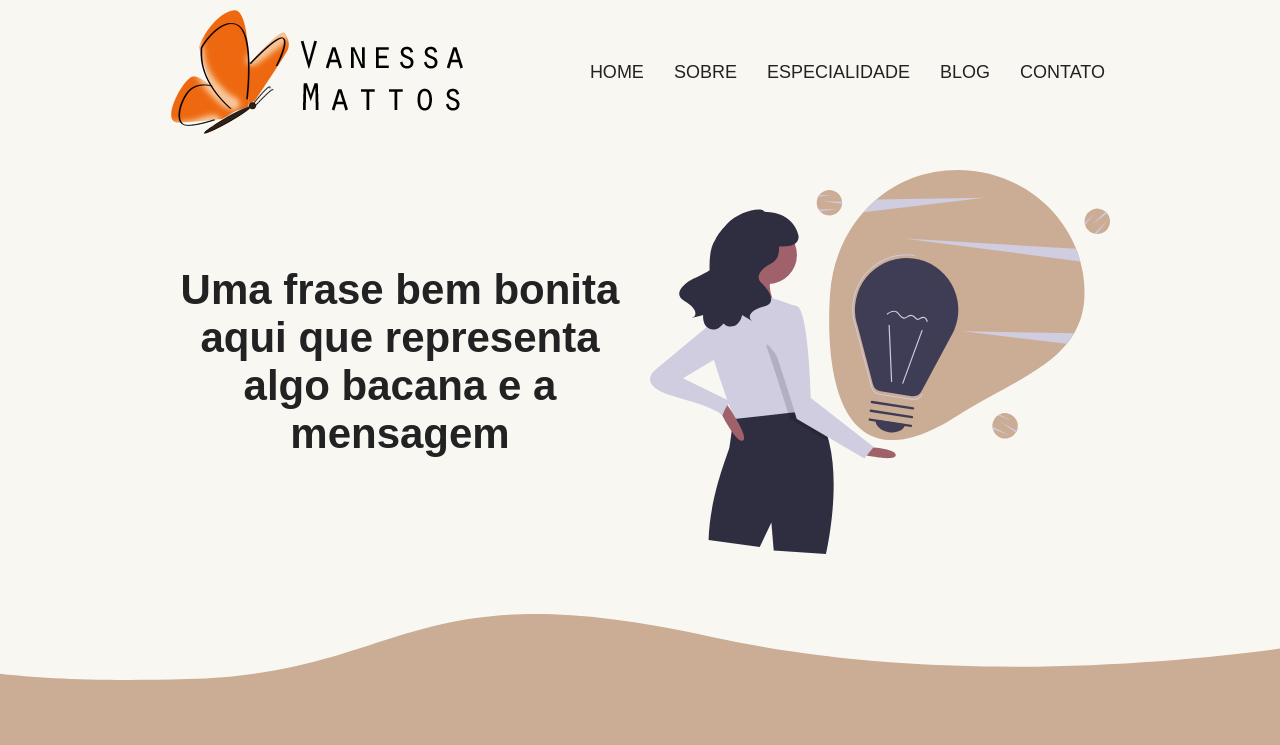
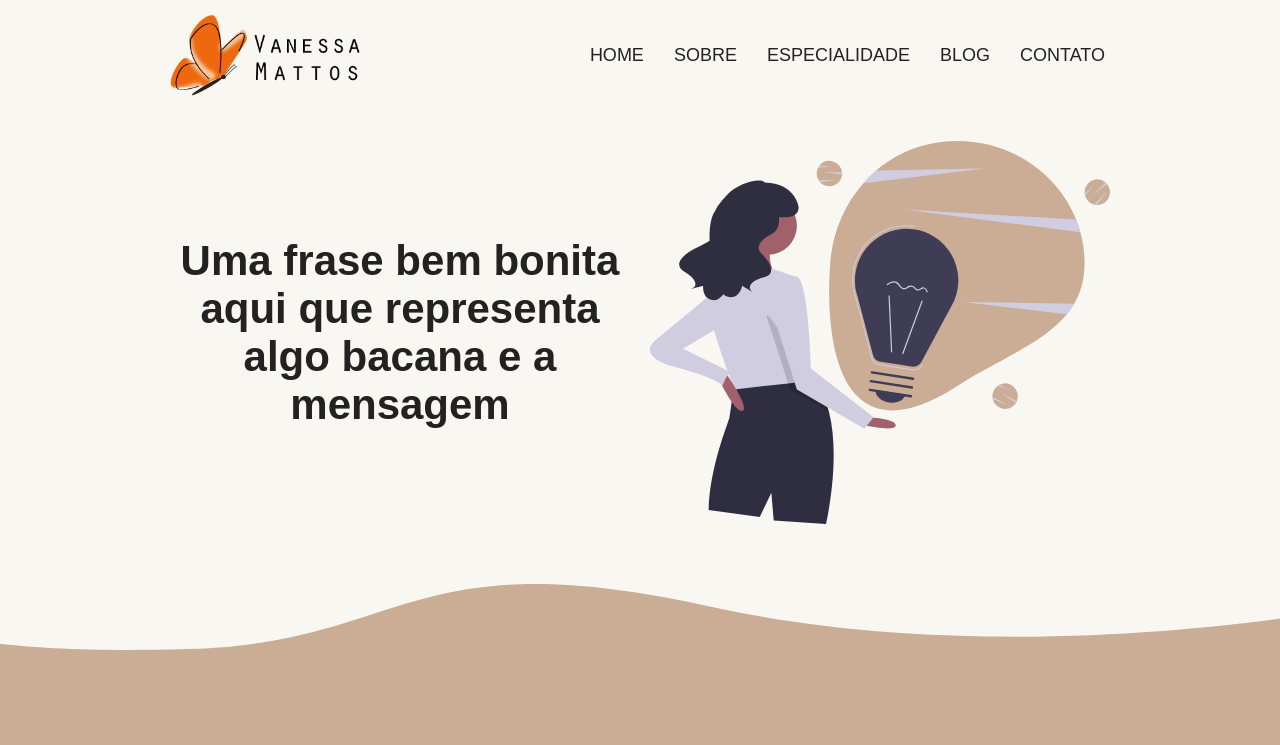
Before and after one commit to kaiofelipejs/psico-vanessa-mattos, a PHP site: page / in a window 1280 px wide. Shown: the top 745 px of the page. Run offline with PHP 8.4, Linux system fonts and the light colour scheme.

Commit message:
adjust menu in all pages

```diff
--- a/about.html
+++ b/about.html
@@ -16,7 +16,7 @@
           <img src="assets/icons/logo_horizontal.png" alt="Vanessa Mattos" />
         </a>
 
-        <nav class="menu-nav flex-item">
+        <nav class="menu-nav">
           <ul>
             <li><a href="index.html">Home</a></li>
             <li><a href="about.html">Sobre</a></li>
--- a/blog.html
+++ b/blog.html
@@ -16,7 +16,7 @@
           <img src="assets/icons/logo_horizontal.png" alt="Vanessa Mattos" />
         </a>
 
-        <nav class="menu-nav flex-item">
+        <nav class="menu-nav">
           <ul>
             <li><a href="index.html">Home</a></li>
             <li><a href="about.html">Sobre</a></li>
--- a/contact.html
+++ b/contact.html
@@ -16,7 +16,7 @@
           <img src="assets/icons/logo_horizontal.png" alt="Vanessa Mattos" />
         </a>
 
-        <nav class="menu-nav flex-item">
+        <nav class="menu-nav">
           <ul>
             <li><a href="index.html">Home</a></li>
             <li><a href="about.html">Sobre</a></li>
--- a/css/style.css
+++ b/css/style.css
@@ -218,19 +218,20 @@ section.bg-curves,
 /* MENU */
 .menu {
   top: 0;
-  padding: 10px 0;
-  position: fixed;
+  padding: 15px 0;
+  position: sticky;
   width: 100%;
   background: #f8f7f2;
 }
 
 .menu-logo {
   margin: 0 10px;
+  width: 20%;
 }
 
 @media (max-width: 739px) {
   .menu-logo {
-    width: 150px;
+    width: 50%;
   }
 }
 
@@ -280,7 +281,7 @@ section.bg-curves,
 /* INTRO */
 .intro,
 .intro-page {
-  margin-top: 170px;
+  margin-top: 30px;
 }
 
 .intro h1 {
--- a/index.html
+++ b/index.html
@@ -12,12 +12,10 @@
   </head>
   <body>
     <header class="menu">
-      <div class="container navbar">
-        <div class="menu-logo">
-          <a href="index.html">
-            <img src="assets/icons/logo_horizontal.png" alt="Vanessa Mattos" />
-          </a>
-        </div>
+      <div class="container">
+        <a href="index.html" class="menu-logo">
+          <img src="assets/icons/logo_horizontal.png" alt="Vanessa Mattos" />
+        </a>
 
         <nav class="menu-nav">
           <ul>
--- a/js/script.js
+++ /dev/null
@@ -1,13 +0,0 @@
-window.onscroll = function() {
-  scrollFunction();
-};
-
-const menuLogo = document.querySelector(".menu-logo img");
-
-function scrollFunction() {
-  if (document.documentElement.scrollTop > 200) {
-    menuLogo.style.width = "150px";
-  } else {
-    menuLogo.style.width = "";
-  }
-}
--- a/specialty.html
+++ b/specialty.html
@@ -16,7 +16,7 @@
           <img src="assets/icons/logo_horizontal.png" alt="Vanessa Mattos" />
         </a>
 
-        <nav class="menu-nav flex-item">
+        <nav class="menu-nav">
           <ul>
             <li><a href="index.html">Home</a></li>
             <li><a href="about.html">Sobre</a></li>
```
